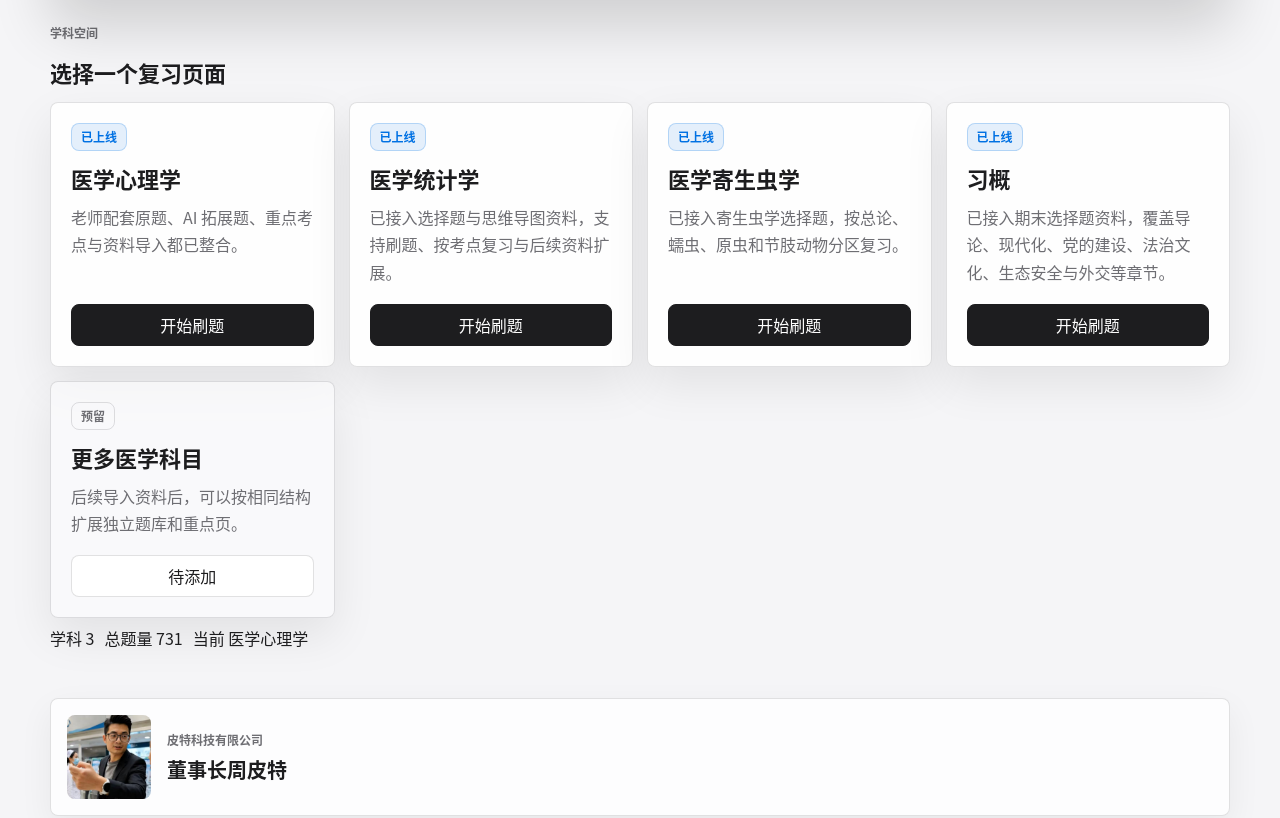
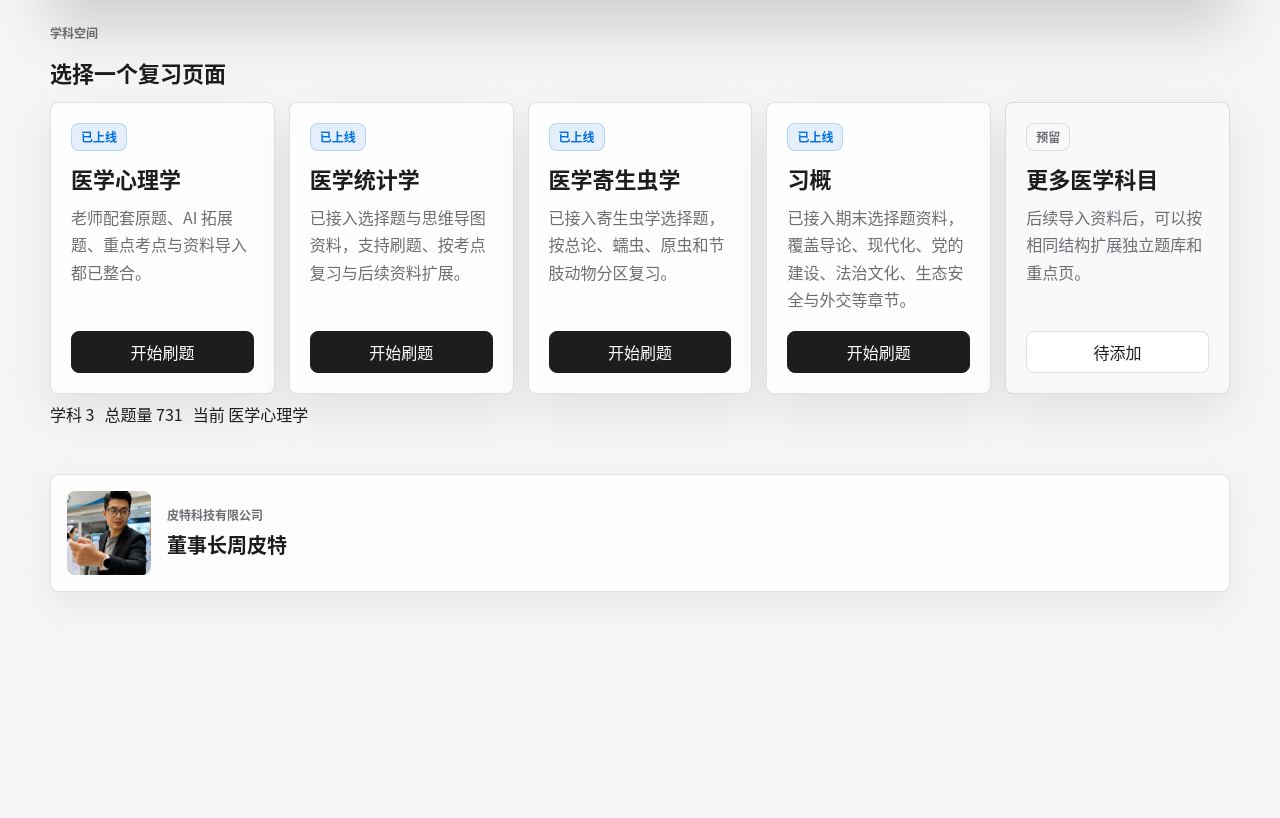
Before and after one commit to qamerdarak-code/Peterzhixue, a plain HTML site: page index.html in a window 1280 px wide. Shown: the part 780-1598 px from the top of the page. After the commit the page ends 1428 px from the top, so only its background shows below. Drawn offline with Linux system fonts and the light colour scheme.

Commit message:
Deploy styles.css

```diff
--- a/styles.css
+++ b/styles.css
@@ -266,7 +266,7 @@
 
 .subject-grid {
   display: grid;
-  grid-template-columns: repeat(4, minmax(0, 1fr));
+  grid-template-columns: repeat(auto-fit, minmax(220px, 1fr));
   gap: 14px;
 }
 
```
